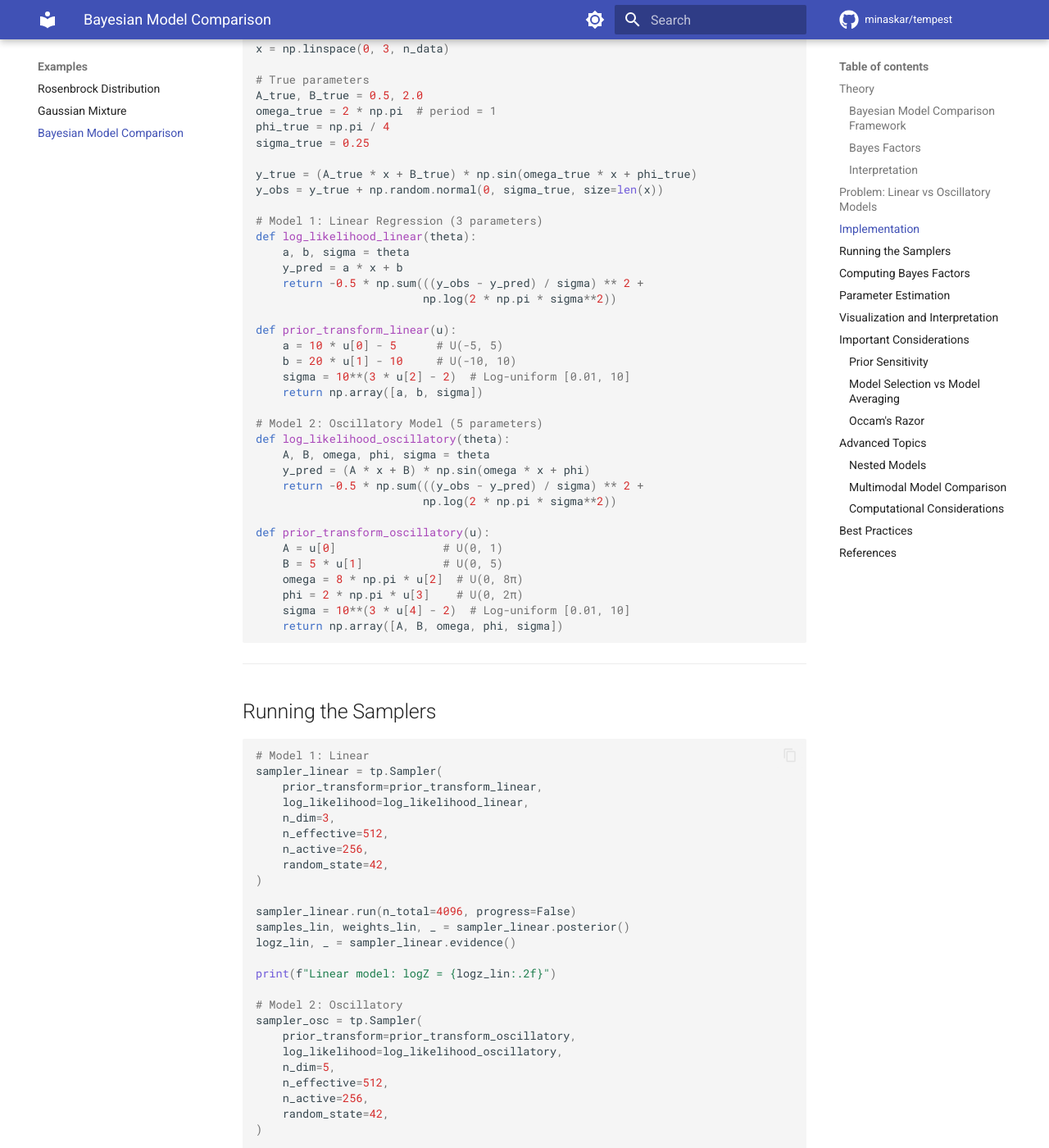
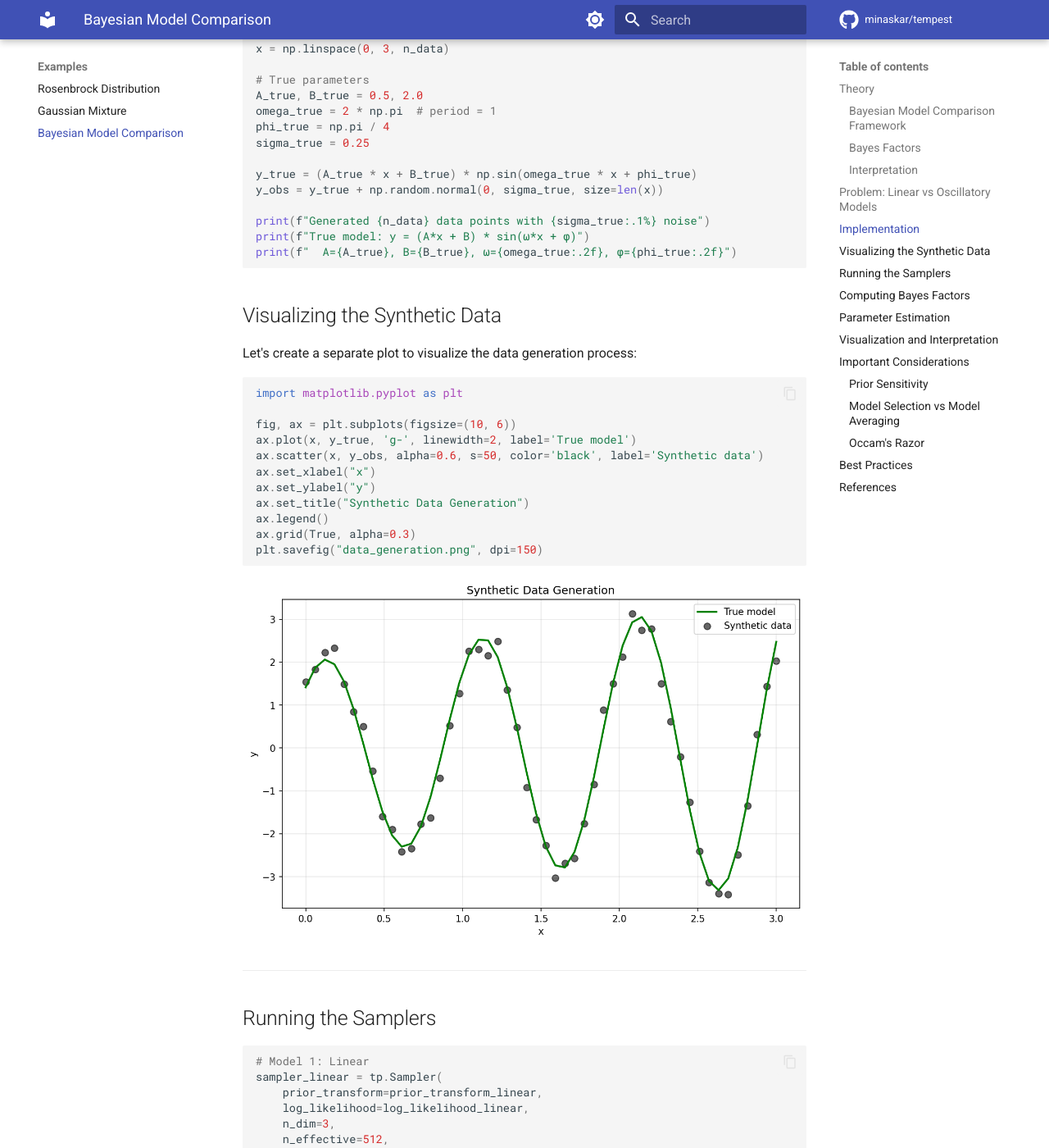
Before and after one commit to minaskar/tempest, an MkDocs documentation site: the page built from docs/examples/model_comparison.md, in a window 1280 px wide and 1400 px high, scrolled down 1929 px. Shown: the whole window at 82% size. Built offline with MkDocs 1.6.1 and Material for MkDocs 9.7.7, drawn with Linux system fonts in a browser that asks for light colours; comment, search, counter and statistics services are not loaded; some of the changed text lies outside the part shown.

Commit message:
Improve Bayesian model comparison example with requested changes
- Add standalone data generation visualization (data_generation.png)
- Remove Advanced Topics section from model_comparison.md
- Remove 'Use progress=False' from Best Practices list
- Set progress=False in all example generation scripts (rosenbrock, gaussian_mixture, model_comparison)
- Create update_docs_with_results.py helper script (to be enhanced)
- Add Expected: comments for key computed values in documentation
- Update model_comparison_standalone.py with os import and data generation plot
- Verified all scripts run successfully with progress=False

````diff
--- a/docs/examples/model_comparison.md
+++ b/docs/examples/model_comparison.md
@@ -82,34 +82,30 @@ sigma_true = 0.25
 y_true = (A_true * x + B_true) * np.sin(omega_true * x + phi_true)
 y_obs = y_true + np.random.normal(0, sigma_true, size=len(x))
 
-# Model 1: Linear Regression (3 parameters)
-def log_likelihood_linear(theta):
-    a, b, sigma = theta
-    y_pred = a * x + b
-    return -0.5 * np.sum(((y_obs - y_pred) / sigma) ** 2 +
-                         np.log(2 * np.pi * sigma**2))
+print(f"Generated {n_data} data points with {sigma_true:.1%} noise")
+print(f"True model: y = (A*x + B) * sin(ω*x + φ)")
+print(f"  A={A_true}, B={B_true}, ω={omega_true:.2f}, φ={phi_true:.2f}")
+```
 
-def prior_transform_linear(u):
-    a = 10 * u[0] - 5      # U(-5, 5)
-    b = 20 * u[1] - 10     # U(-10, 10)
-    sigma = 10**(3 * u[2] - 2)  # Log-uniform [0.01, 10]
-    return np.array([a, b, sigma])
+## Visualizing the Synthetic Data
 
-# Model 2: Oscillatory Model (5 parameters)
-def log_likelihood_oscillatory(theta):
-    A, B, omega, phi, sigma = theta
-    y_pred = (A * x + B) * np.sin(omega * x + phi)
-    return -0.5 * np.sum(((y_obs - y_pred) / sigma) ** 2 +
-                         np.log(2 * np.pi * sigma**2))
+Let's create a separate plot to visualize the data generation process:
 
-def prior_transform_oscillatory(u):
-    A = u[0]                # U(0, 1)
-    B = 5 * u[1]            # U(0, 5)
-    omega = 8 * np.pi * u[2]  # U(0, 8π)
-    phi = 2 * np.pi * u[3]    # U(0, 2π)
-    sigma = 10**(3 * u[4] - 2)  # Log-uniform [0.01, 10]
-    return np.array([A, B, omega, phi, sigma])
+```python
+import matplotlib.pyplot as plt
+
+fig, ax = plt.subplots(figsize=(10, 6))
+ax.plot(x, y_true, 'g-', linewidth=2, label='True model')
+ax.scatter(x, y_obs, alpha=0.6, s=50, color='black', label='Synthetic data')
+ax.set_xlabel("x")
+ax.set_ylabel("y")
+ax.set_title("Synthetic Data Generation")
+ax.legend()
+ax.grid(True, alpha=0.3)
+plt.savefig("data_generation.png", dpi=150)
 ```
+
+![Data Generation](../assets/examples/data_generation.png)
 
 ---
 
@@ -307,33 +305,6 @@ More complex models are only favored if they sufficiently improve the fit.
 
 ---
 
-## Advanced Topics
-
-### Nested Models
-
-For nested models (e.g., linear model inside polynomial model), the Bayes factor has special properties. Consider model $M_0: y = ax + b$ vs. $M_1: y = ax + b + cx^2$.
-
-```python
-# Savage-Dickey density ratio for nested models
-# More efficient than direct comparison for some cases
-```
-
-### Multimodal Model Comparison
-
-For models with multiple modes, ensure:
-- Adequate `n_effective` and `n_active` particles
-- Enable clustering: `clustering=True`
-- Multiple MCMC chains: `mcmc_steps > 0`
-
-### Computational Considerations
-
-- Run models with **same computational budget** (similar `n_total`)
-- Convergence diagnostics: Check evidence stability across runs
-- Error estimation: Tempest provides `logz_err` but it may be optimistic
-- For critical decisions: Run multiple chains with different random seeds
-
----
-
 ## Best Practices
 
 1. **Always compute parameter uncertainties** alongside Bayes factors
--- a/docs/examples/scripts/generate_gaussian_mixture_plot.py
+++ b/docs/examples/scripts/generate_gaussian_mixture_plot.py
@@ -67,7 +67,7 @@ sampler = tp.Sampler(
     random_state=42,
 )
 
-sampler.run(n_total=4096, progress=True)
+sampler.run(n_total=4096, progress=False)
 samples, weights_post, _ = sampler.posterior()
 
 print(f"Generated {len(samples)} samples")
--- a/docs/examples/scripts/generate_model_comparison_plot.py
+++ b/docs/examples/scripts/generate_model_comparison_plot.py
@@ -82,7 +82,7 @@ sampler_linear = tp.Sampler(
     random_state=42,
 )
 
-sampler_linear.run(n_total=4096, progress=True)
+sampler_linear.run(n_total=4096, progress=False)
 samples_lin, weights_lin, _ = sampler_linear.posterior()
 logz_lin, _ = sampler_linear.evidence()
 
@@ -98,7 +98,7 @@ sampler_osc = tp.Sampler(
     random_state=42,
 )
 
-sampler_osc.run(n_total=4096, progress=True)
+sampler_osc.run(n_total=4096, progress=False)
 samples_osc, weights_osc, _ = sampler_osc.posterior()
 logz_osc, _ = sampler_osc.evidence()
 
--- a/docs/examples/scripts/generate_rosenbrock_plot.py
+++ b/docs/examples/scripts/generate_rosenbrock_plot.py
@@ -49,7 +49,7 @@ sampler = tp.Sampler(
     random_state=42,
 )
 
-sampler.run(n_total=4096, progress=True)  # Reduced from 8192 for speed
+sampler.run(n_total=4096, progress=False)  # Reduced from 8192 for speed
 samples, weights, logl = sampler.posterior()
 
 print(f"Generated {len(samples)} samples")
````
Also changed, not shown: other parts of docs/examples/model_comparison.md (+2 -1 lines), docs/examples/scripts/model_comparison_standalone.py (+24 -0 lines), docs/examples/scripts/update_docs_with_results.py (added, +133 -0 lines), docs/assets/examples/data_generation.png (added).
